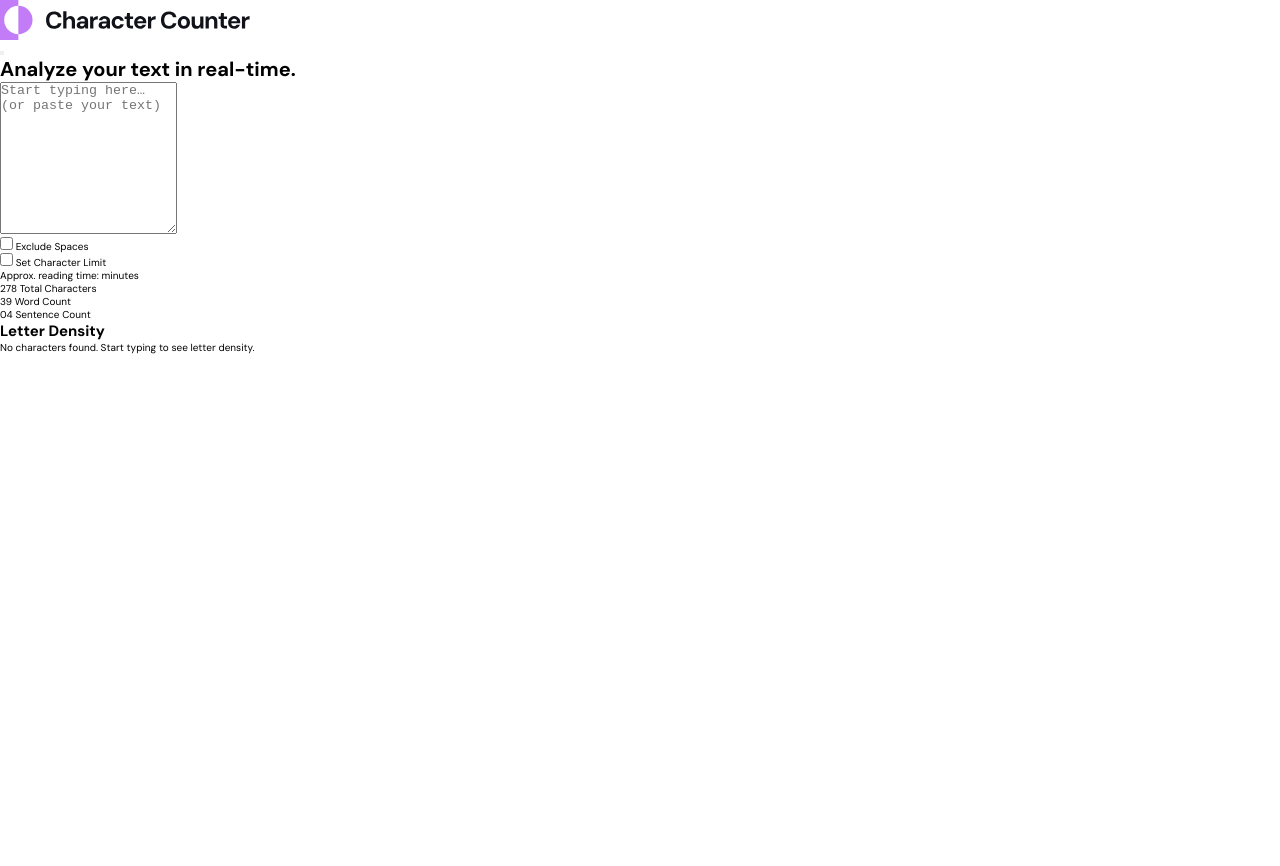
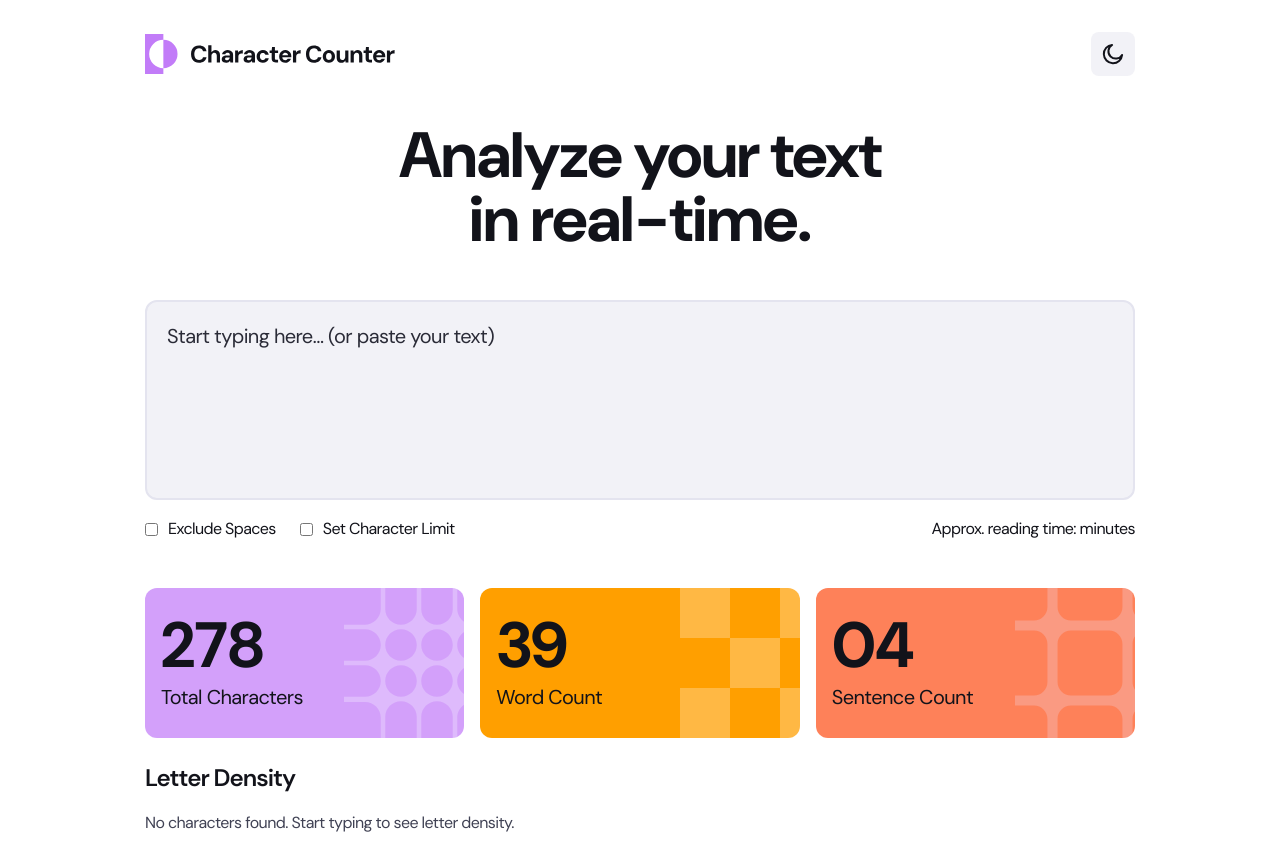
Before and after one commit to hector1234567/fm-character-counter, a website: page index.html in a window 1280 px wide. Before the commit the page ends 800 px from the top, so only its background shows below. Drawn offline with Linux system fonts and the light colour scheme.

Commit message:
Desktop light

```diff
--- a/index.html
+++ b/index.html
@@ -18,11 +18,11 @@
         </figure>
         <button class="header__dark-mode-btn" aria-label="Dark mode"></button>
       </div>
-      <h1 class="header__heading">Analyze your text in real-time.</h1>
+      <h1 class="header__heading">Analyze your text<br>in real-time.</h1>
     </header>
     <main>
       <form class="form">
-        <textarea name="text" rows="10" placeholder="Start typing here… (or paste your text)"></textarea>
+        <textarea autofocus name="text" placeholder="Start typing here… (or paste your text)"></textarea>
         <div class="form__row">
           <div class="form__element">
             <input type="checkbox" name="spaces" id="spaces">
@@ -37,15 +37,15 @@
       </form>
       <div class="results">
         <ul class="results__cards">
-          <li class="results__card card">
+          <li class="results__card card card--1">
             <span class="card__heading">278</span>
             <span class="card__sub">Total Characters</span>
           </li>
-          <li class="results__card card">
+          <li class="results__card card card--2">
             <span class="card__heading">39</span>
             <span class="card__sub">Word Count</span>
           </li>
-          <li class="results__card card">
+          <li class="results__card card card--3">
             <span class="card__heading">04</span>
             <span class="card__sub">Sentence Count</span>
           </li>
--- a/sass/base/base.scss
+++ b/sass/base/base.scss
@@ -11,5 +11,17 @@ html {
 }
 
 body {
-    font-family: $Font;
+    font-family: $Font, serif;
+    background-color: $Neutral-0;
+    color: $Neutral-900;
+
+    display: flex;
+    flex-direction: column;
+    align-items: center;
 }
+
+.container {
+    width: 100%;
+    max-width: 99rem;
+    margin: 3.2rem;
+}
--- a/sass/base/typography.scss
+++ b/sass/base/typography.scss
@@ -1,9 +1,9 @@
 @font-face {
-    font-family: 'DM Sans';
+  font-family: "DM Sans";
   src: url(/assets/fonts/DM_Sans/DMSans-VariableFont_opsz\,wght.ttf);
 }
 
-$Font: 'DM Sans';
+$Font: "DM Sans";
 
 $Regular: 400;
 $Semibold: 600;
@@ -11,33 +11,35 @@ $Bold: 700;
 
 @mixin text-1 {
   font-size: 6.4rem;
-    letter-spacing: -.01rem;
+  letter-spacing: -0.1rem;
   font-weight: $Bold;
+  line-height: 100%;
 }
 
 @mixin text-1-mobile {
   font-size: 4rem;
-    letter-spacing: -.01rem;
+  letter-spacing: -0.1rem;
   font-weight: $Bold;
+  line-height: 100%;
 }
 
 @mixin text-2 {
   font-size: 2.4rem;
-    letter-spacing: -.01rem;
+  letter-spacing: -0.1rem;
   font-weight: 600;
   line-height: 130%;
 }
 
 @mixin text-3 {
   font-size: 2rem;
-    letter-spacing: -.06rem;
+  letter-spacing: -0.06rem;
   font-weight: $Regular;
   line-height: 140%;
 }
 
 @mixin text-4 {
   font-size: 1.6rem;
-    letter-spacing: -.06rem;
+  letter-spacing: -0.06rem;
   font-weight: $Regular;
   line-height: 130%;
 }
--- /dev/null
+++ b/sass/components/card.scss
@@ -0,0 +1,36 @@
+.card {
+  color: $Neutral-900;
+  padding: 1.6rem;
+  display: flex;
+  flex-direction: column;
+  justify-content: center;
+  gap: 0.5rem;
+  border-radius: 1.2rem;
+
+  background-repeat: no-repeat;
+  background-position: center right -3rem;
+  background-size: contain;
+
+  &__heading {
+    @include text-1;
+  }
+
+  &__sub {
+    @include text-3;
+  }
+
+  &--1 {
+    background-color: $Blue-400;
+    background-image: url(/assets/images/pattern-character-count.svg);
+  }
+
+  &--2 {
+    background-color: $Yellow-500;
+    background-image: url(/assets/images/pattern-word-count.svg);
+  }
+
+  &--3 {
+    background-color: $Orange-500;
+    background-image: url(/assets/images/pattern-sentence-count.svg);
+  }
+}
--- /dev/null
+++ b/sass/components/density.scss
@@ -0,0 +1,12 @@
+.density {
+  &__heading {
+    @include text-2;
+    color: $Neutral-900;
+    margin-bottom: 2rem;
+  }
+
+  &__message {
+    @include text-4;
+    color: $Neutral-600;
+  }
+}
--- /dev/null
+++ b/sass/layout/form.scss
@@ -0,0 +1,53 @@
+.form {
+    margin-bottom: 4.8rem;
+
+    textarea {
+        width: 100%;
+        resize: none;
+        background-color: $Neutral-100;
+        border: .2rem solid $Neutral-200;
+        border-radius: 1.2rem;
+        font-family: inherit;
+        @include text-3;
+        padding: 2rem;
+        color: $Neutral-700;
+        field-sizing: content;
+        min-height: 20rem;
+        margin-bottom: 1.6rem;
+
+        &:focus-visible {
+           outline: none;
+        }
+
+        &::placeholder {
+            @include text-3;
+            color: $Neutral-700;
+        }
+    }
+
+    &__row {
+        display: flex;
+        align-items: center;
+        gap: 2.4rem;
+        @include text-4;
+    }
+
+    &__element {
+        display: flex;
+        align-items: center;
+        gap: 1rem;
+
+        input {
+            accent-color: $Blue-500;
+            cursor: pointer;
+        }
+
+        label {
+            cursor: pointer;
+        }
+    }
+
+    &__time-message {
+        margin-left: auto;
+    }
+}
--- /dev/null
+++ b/sass/layout/header.scss
@@ -0,0 +1,39 @@
+.header {
+    margin-bottom: 4.8rem;
+
+    &__top {
+        display: flex;
+        justify-content: space-between;
+        align-items: center;
+        margin-bottom: 4.8rem;
+    }
+
+    &__logo {
+        display: flex;
+
+        img {
+            height: 4rem;
+        }
+    }
+
+    &__dark-mode-btn {
+        width: 4.4rem;
+        height: 4.4rem;
+        border: none;
+        background-color: $Neutral-100;
+        border-radius: .8rem;
+        background-image: url(/assets/images/icon-moon.svg);
+        background-repeat: no-repeat;
+        background-position: center;
+        cursor: pointer;
+
+        &:hover {
+            background-color: darken($Neutral-100, 2);
+        }
+    }
+
+    &__heading {
+        @include text-1;
+        text-align: center;
+    }
+}
--- /dev/null
+++ b/sass/layout/results.scss
@@ -0,0 +1,13 @@
+.results {
+    &__cards {
+        list-style: none;
+        display: flex;
+        gap: 1.6rem;
+        margin-bottom: 2.4rem;
+    }
+
+    &__card {
+        min-height: 15rem;
+        width: 100%;
+    }
+}
--- a/sass/main.scss
+++ b/sass/main.scss
@@ -1,3 +1,10 @@
-@import 'base/typography';
-@import 'base/colors';
-@import 'base/base';
+@import "base/typography";
+@import "base/colors";
+@import "base/base";
+
+@import "layout/header";
+@import "layout/form";
+@import "layout/results";
+
+@import "components/card";
+@import "components/density";
```
Also changed, not shown: css/style.css, 1 other file. Lines whose indentation alone changed are shown as unchanged.
